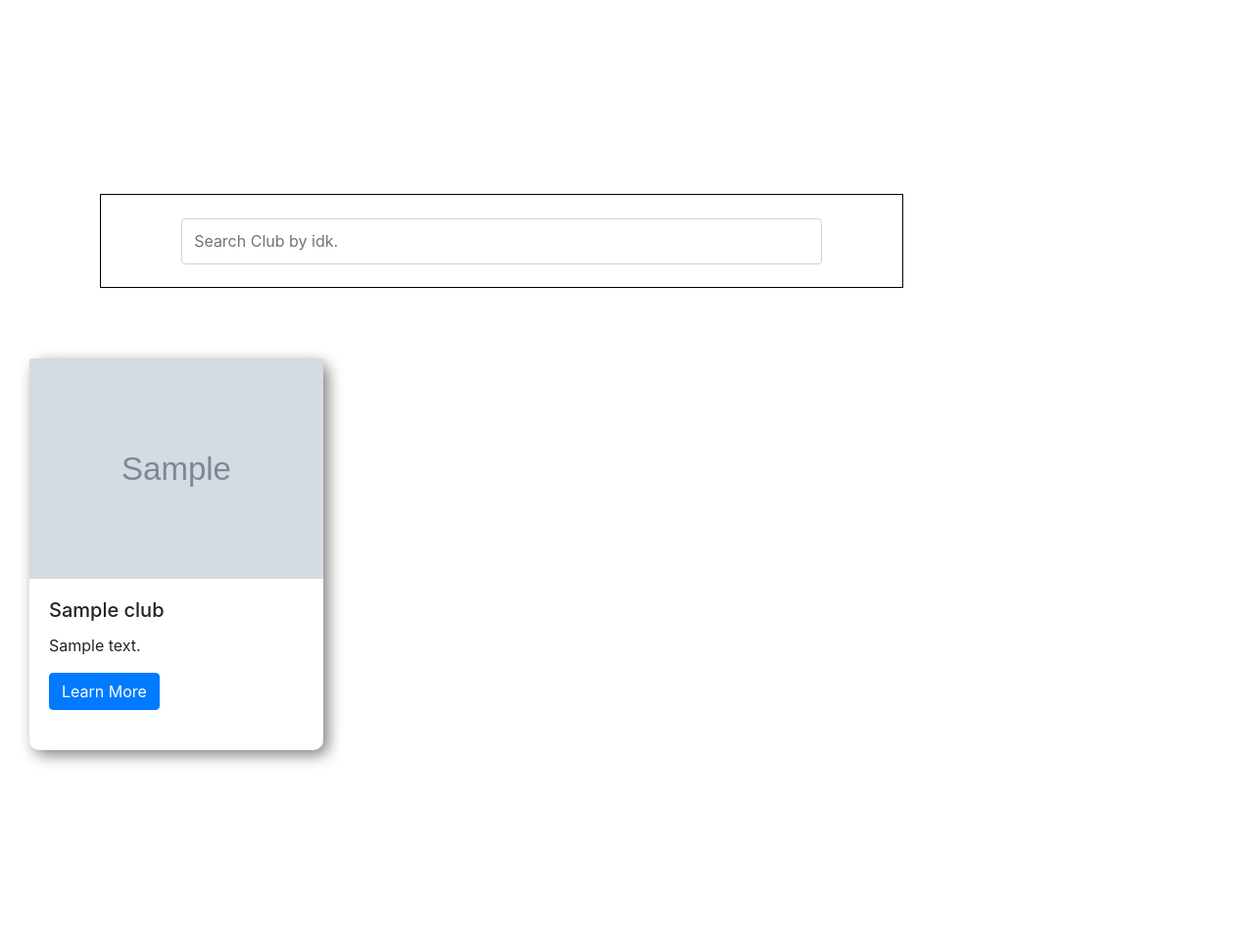
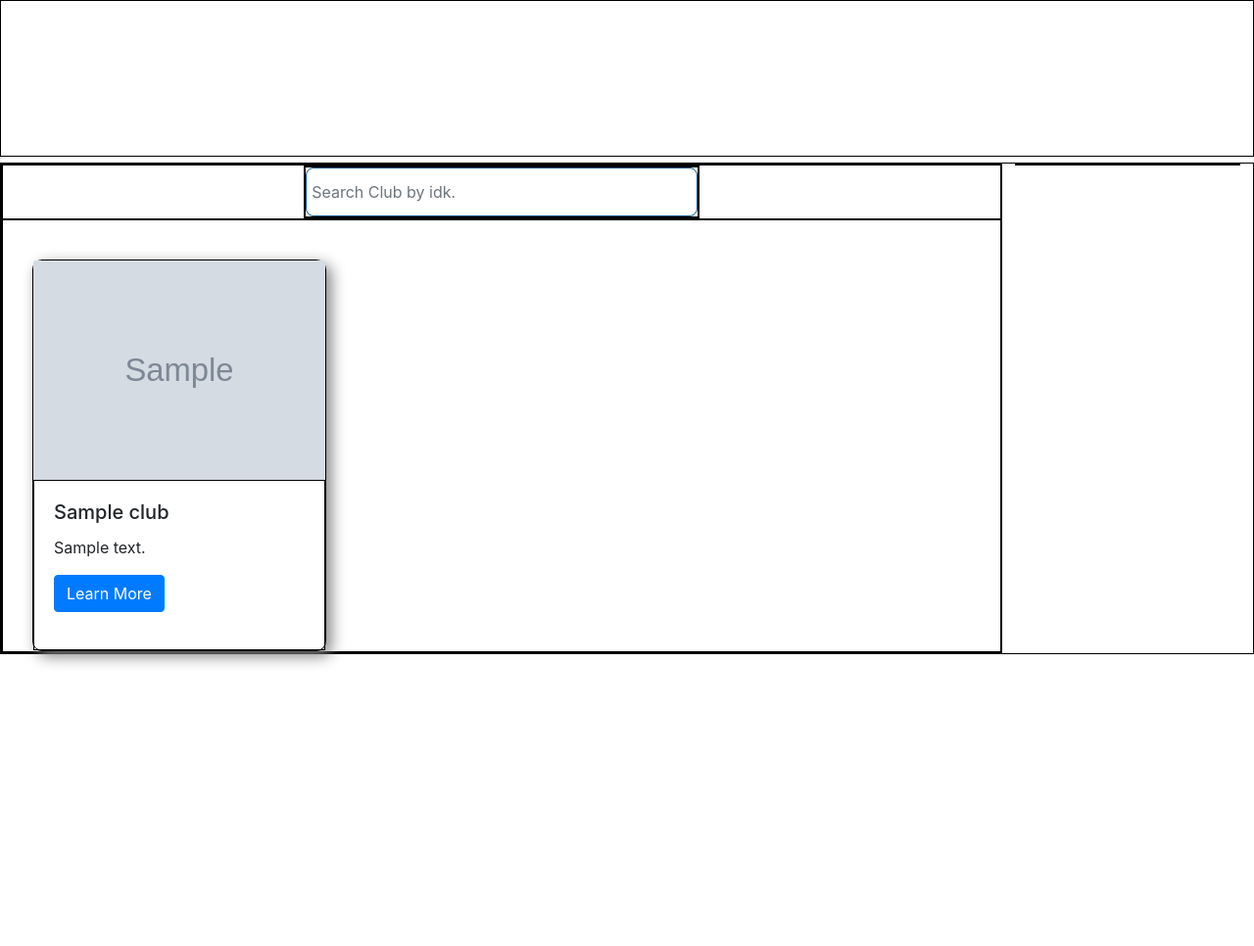
Before and after one commit to Aydinm1/ClubNav, a Django app: template clubsite/list/templates/index.html in a window 1280 px wide. Shown: the whole page at 98% size. After the commit the page ends 679 px from the top, so only its background shows below. Run offline with Django 4.2, Linux system fonts and the light colour scheme; the template is opened without the code that fills it: most values are stand-ins (such as "Sample title", 1, 10 or a date in 2020); grey boxes marked "Sample" are stand-in pictures.

Commit message:
[Legacy commit squashed]

```diff
--- a/clubsite/list/static/styles.css
+++ b/clubsite/list/static/styles.css
@@ -1,9 +1,9 @@
 body {
     background-color: grey;
 }
-/*div{
+div{
     border:1px black solid;
-}*/
+}
 h1{
     color: black;
     text-align:center;
@@ -43,15 +43,9 @@
 }
 
 #searchContainer{
-    width:80%;
-    height:60%;
-    border: 1px black solid;
     display:flex;
 }
 #searchbar {
-    width:80%;
-    margin-left: 10%;
-    height:50%;
     align-self: center;
     justify-content: center;
 }
@@ -59,7 +53,6 @@
 
 #mid{
     width:100%;
-    height:100%;
     display:flex;
 }
 #suggestedBackground {
@@ -122,13 +115,16 @@
 
 #bottomMid{
     width:100%;
-    height:100%;
     display:flex;
     flex-direction: row;
     flex-wrap: wrap;
 }
 
 #myFilter{
-    width:100%;
-    height:100%;
+    width: 400px;
+    height: 50px;
+    border-radius: 8px;
+    border: 1px #00538a solid;
+    padding: 5px;
+
 }
--- a/clubsite/list/templates/index.html
+++ b/clubsite/list/templates/index.html
@@ -16,7 +16,7 @@
                 <div id="topMid">
                     <div id="searchContainer">
                         <div id = "searchbar">
-                            <input type="text" id="myFilter" class="form-control" onkeyup="idk()" placeholder="Search Club by idk.">
+                            <input type="text" id="myFilter" class="form-control" onkeyup="myFunction()" placeholder="Search Club by idk.">
                         </div>
                     </div>
                 </div>
```
Also changed, not shown: clubsite/list/static/javascript.js (+26 -10 lines).
